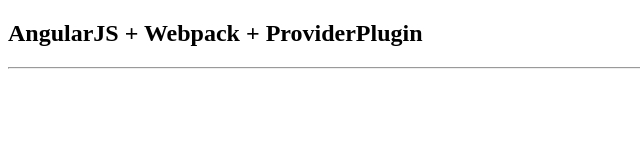
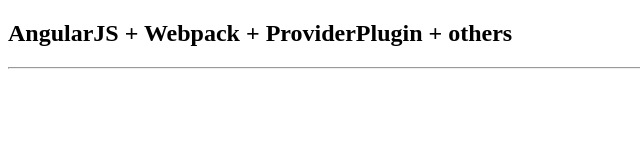
Before and after one commit to rafal73313/angularjs-webpack-html2js-vendors, a website built with webpack: page index.html in a window 1280 px wide. Shown: the whole page, without its empty margins (0-640 px from the left). Built offline with nearby package versions, Linux system fonts and the light colour scheme.

Commit message:
changed html 2

```diff
--- a/index.html
+++ b/index.html
@@ -7,7 +7,7 @@
     <title>AngularJS + Webpack</title>
 </head>
 <body>
-    <h2>AngularJS + Webpack + ProviderPlugin</h2>
+    <h2>AngularJS + Webpack + ProviderPlugin + others</h2>
     <hr />
     <wa-app></wa-app>
     <!-- injector:js -->
```
